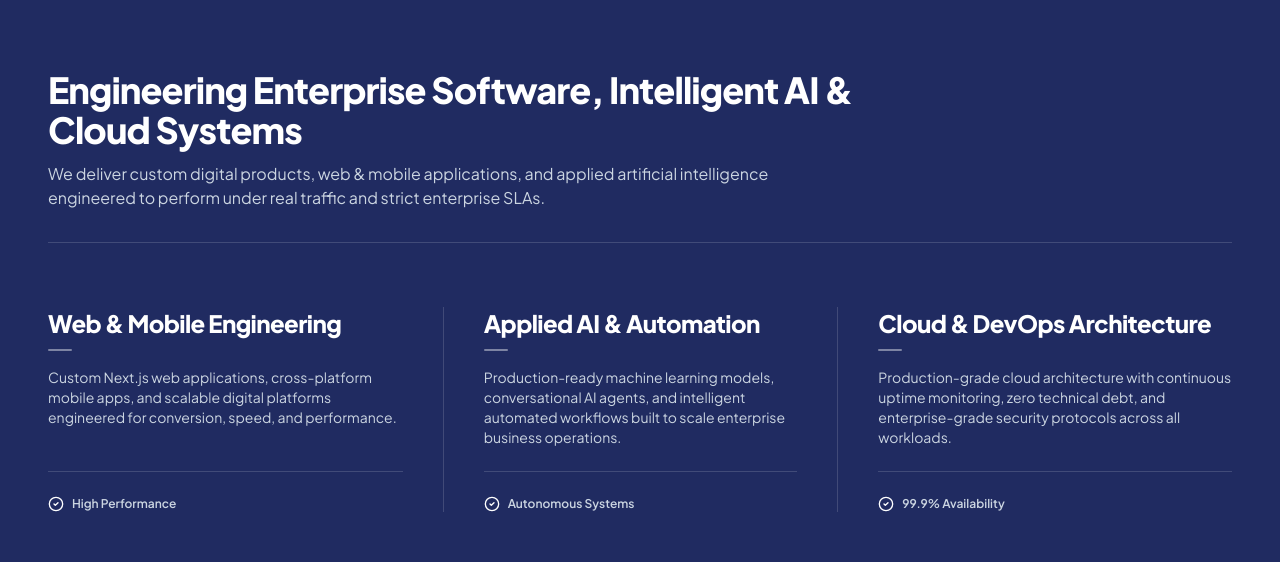
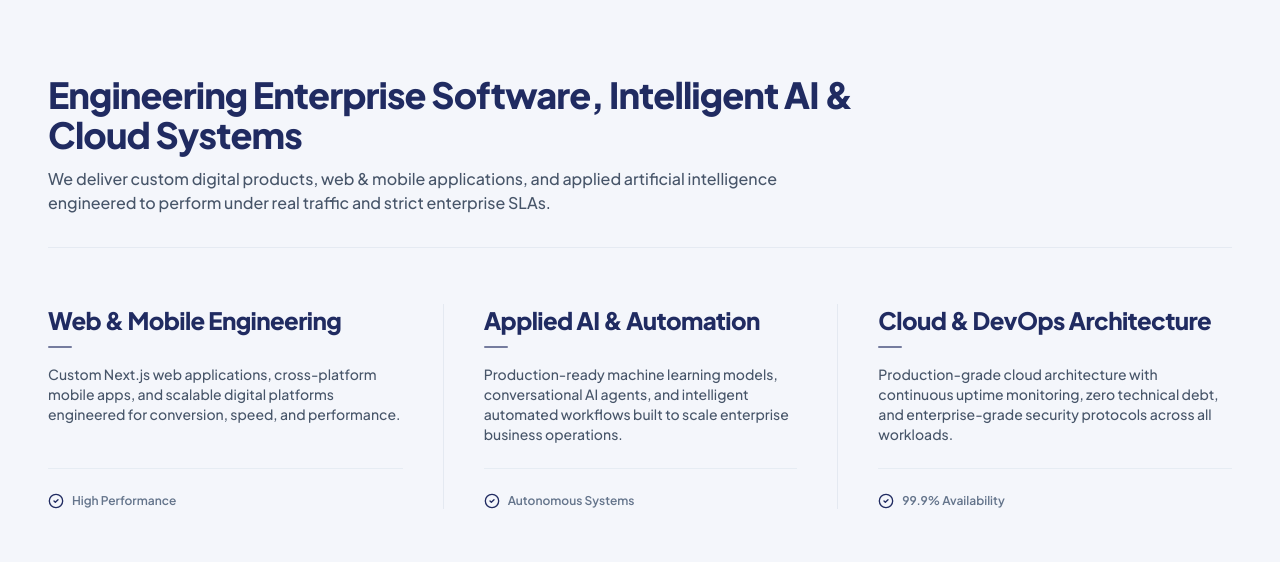
Before and after one commit to alishanea/arkanet-demo-, a Next.js app: page / in a window 1280 px wide. Shown: the part 909-1471 px from the top of the page. Built offline with nearby package versions, Linux system fonts and the light colour scheme.

Commit message:
revert: revoke dark banner and restore clean light unboxed layout for 2nd section

```diff
--- a/src/components/home/AgencyStatement.tsx
+++ b/src/components/home/AgencyStatement.tsx
@@ -29,24 +29,24 @@ export const AgencyStatement: React.FC<AgencyStatementProps> = ({ onOpenBooking
   return (
     <section
       id="what-is-arkanet"
-      className="relative w-full min-h-[100vh] min-h-[100dvh] flex flex-col justify-center items-center bg-[#202B61] text-white px-4 sm:px-8 lg:px-12 py-16 sm:py-20 lg:py-24 select-none border-t border-b border-[#1b2452] overflow-hidden"
+      className="relative w-full min-h-[100vh] min-h-[100dvh] flex flex-col justify-center items-center bg-[#f4f6fb] px-4 sm:px-8 lg:px-12 py-16 sm:py-20 lg:py-24 select-none border-t border-slate-200/80 overflow-hidden"
     >
-      <div className="max-w-[1400px] w-full mx-auto my-auto flex flex-col justify-center space-y-10 sm:space-y-12 lg:space-y-14">
+      <div className="max-w-[1400px] w-full mx-auto my-auto flex flex-col justify-center space-y-8 sm:space-y-10 lg:space-y-12">
 
-        {/* ── 1. FULL-WIDTH DARK HERO STATEMENT ── */}
-        <div className="w-full border-b border-white/15 pb-6 sm:pb-8">
+        {/* ── 1. SECTION HEADER ── */}
+        <div className="w-full border-b border-slate-200/80 pb-6 sm:pb-8">
           <div className="max-w-4xl space-y-3 text-left">
-            <h2 className="font-heading font-extrabold text-2xl sm:text-3xl lg:text-4xl text-white leading-tight tracking-tight">
+            <h2 className="font-heading font-extrabold text-2xl sm:text-3xl lg:text-4xl text-[#202B61] leading-tight tracking-tight">
               Engineering Enterprise Software, Intelligent AI &amp; Cloud Systems
             </h2>
-            <p className="font-sans font-normal text-slate-300 text-sm sm:text-base leading-relaxed max-w-3xl">
+            <p className="font-sans font-medium text-slate-600 text-sm sm:text-base leading-relaxed max-w-3xl">
               We deliver custom digital products, web &amp; mobile applications, and applied artificial intelligence engineered to perform under real traffic and strict enterprise SLAs.
             </p>
           </div>
         </div>
 
-        {/* ── 2. THREE BALANCED HIGHLIGHT COLUMNS (SEAMLESS LINE SEPARATION ON DARK NAVY) ── */}
-        <div className="grid grid-cols-1 md:grid-cols-3 divide-y md:divide-y-0 md:divide-x divide-white/15 w-full pt-2">
+        {/* ── 2. THREE EQUAL BALANCED HIGHLIGHT COLUMNS (CLEAN, NO BOXES, LINE SEPARATION) ── */}
+        <div className="grid grid-cols-1 md:grid-cols-3 divide-y md:divide-y-0 md:divide-x divide-slate-200/90 w-full pt-2">
           {STATEMENTS.map((item, idx) => (
             <div
               key={idx}
@@ -60,26 +60,28 @@ export const AgencyStatement: React.FC<AgencyStatementProps> = ({ onOpenBooking
             >
               <div className="space-y-4">
                 <div className="space-y-2.5">
-                  <h3 className="font-heading font-extrabold text-xl sm:text-2xl text-white tracking-tight leading-snug">
+                  <h3 className="font-heading font-extrabold text-xl sm:text-2xl text-[#202B61] tracking-tight leading-snug">
                     {item.title}
                   </h3>
-                  <div className="h-0.5 w-6 group-hover:w-14 bg-white/70 rounded-full transition-all duration-300 opacity-60 group-hover:opacity-100" />
+                  <div className="h-0.5 w-6 group-hover:w-14 bg-[#202B61] rounded-full transition-all duration-300 opacity-60 group-hover:opacity-100" />
                 </div>
 
                 {/* Exactly 16 words each */}
-                <p className="font-sans font-normal text-slate-300 text-xs sm:text-sm leading-relaxed">
+                <p className="font-sans font-medium text-slate-600 text-xs sm:text-sm leading-relaxed">
                   {item.desc}
                 </p>
               </div>
 
-              <div className="pt-6 mt-6 border-t border-white/15 flex items-center gap-2 text-xs font-semibold text-slate-300">
-                <CheckCircle2 className="w-4 h-4 text-white shrink-0" />
+              <div className="pt-6 mt-6 border-t border-slate-200/70 flex items-center gap-2 text-xs font-semibold text-slate-500">
+                <CheckCircle2 className="w-4 h-4 text-[#202B61] shrink-0" />
                 <span>{item.tag}</span>
               </div>
             </div>
           ))}
         </div>
 
+
+
       </div>
     </section>
   );
```
